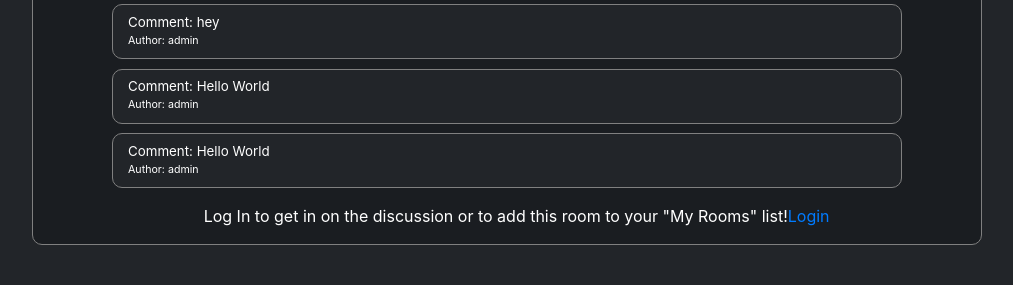
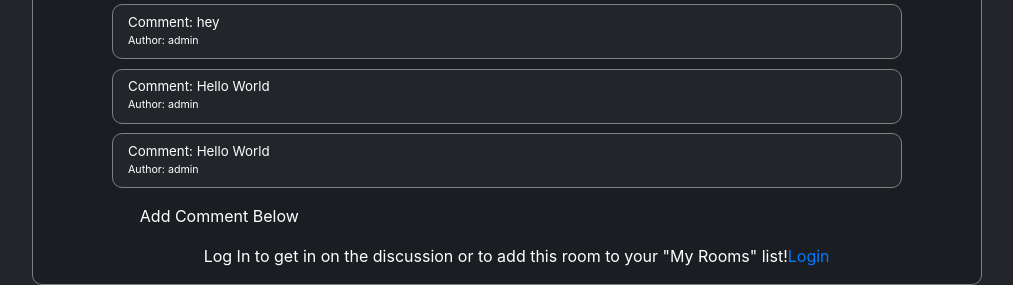
Before and after one commit to CalebCraigo/8-2-1-Chatrooms, a Django app: page /1/ in a window 1280 px wide. Shown: the part 748-1033 px from the top of the page, without its empty margins (133-1146 px from the left). Before the commit the page ends 993 px from the top, so only its background shows below. Run offline with Django 3.2, Linux system fonts and the light colour scheme; data comes from the database, SQL or seed files in the repository; some libraries are stand-ins or nearby versions.

Commit message:
updated text in room detail

```diff
--- a/rooms/static/rooms/base.css
+++ b/rooms/static/rooms/base.css
@@ -100,6 +100,11 @@
   /* padding-left: 4%; */
 }
 
+.comment_header {
+  color: #fff;
+  margin-left: 10%;
+}
+
 .add_room_btn {
   margin-left: 7.5%;
   padding-bottom: 1% !important;
--- a/rooms/templates/rooms/room_detail.html
+++ b/rooms/templates/rooms/room_detail.html
@@ -21,6 +21,7 @@
 
       {% endfor %}
       </ul>
+      <p class='comment_header'>Add Comment Below</p>
       <section class='row'>
         {% if not request.user.is_authenticated %}
         <p class='login_text'>Log In to get in on the discussion or to add this room to your "My Rooms" list! </p>
```
